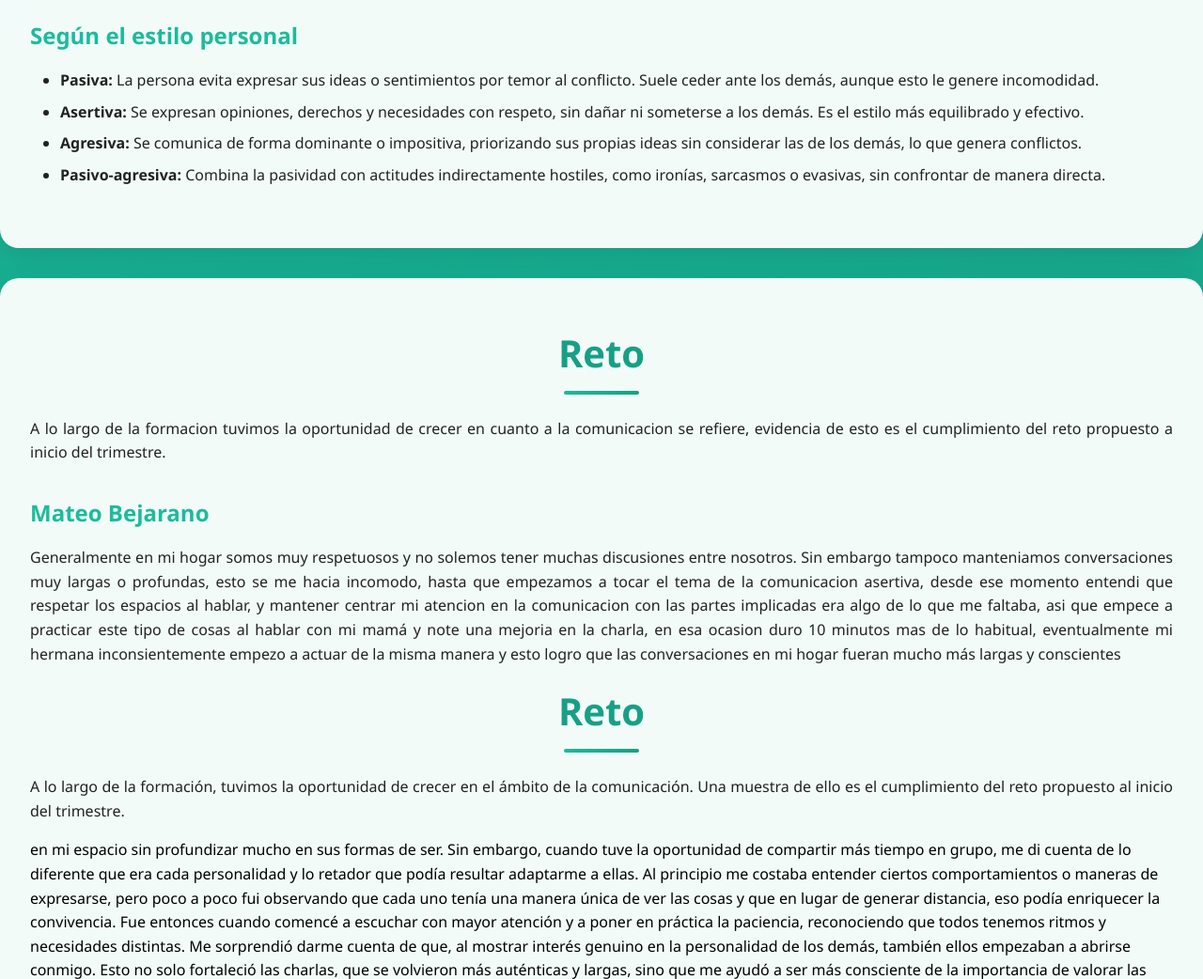
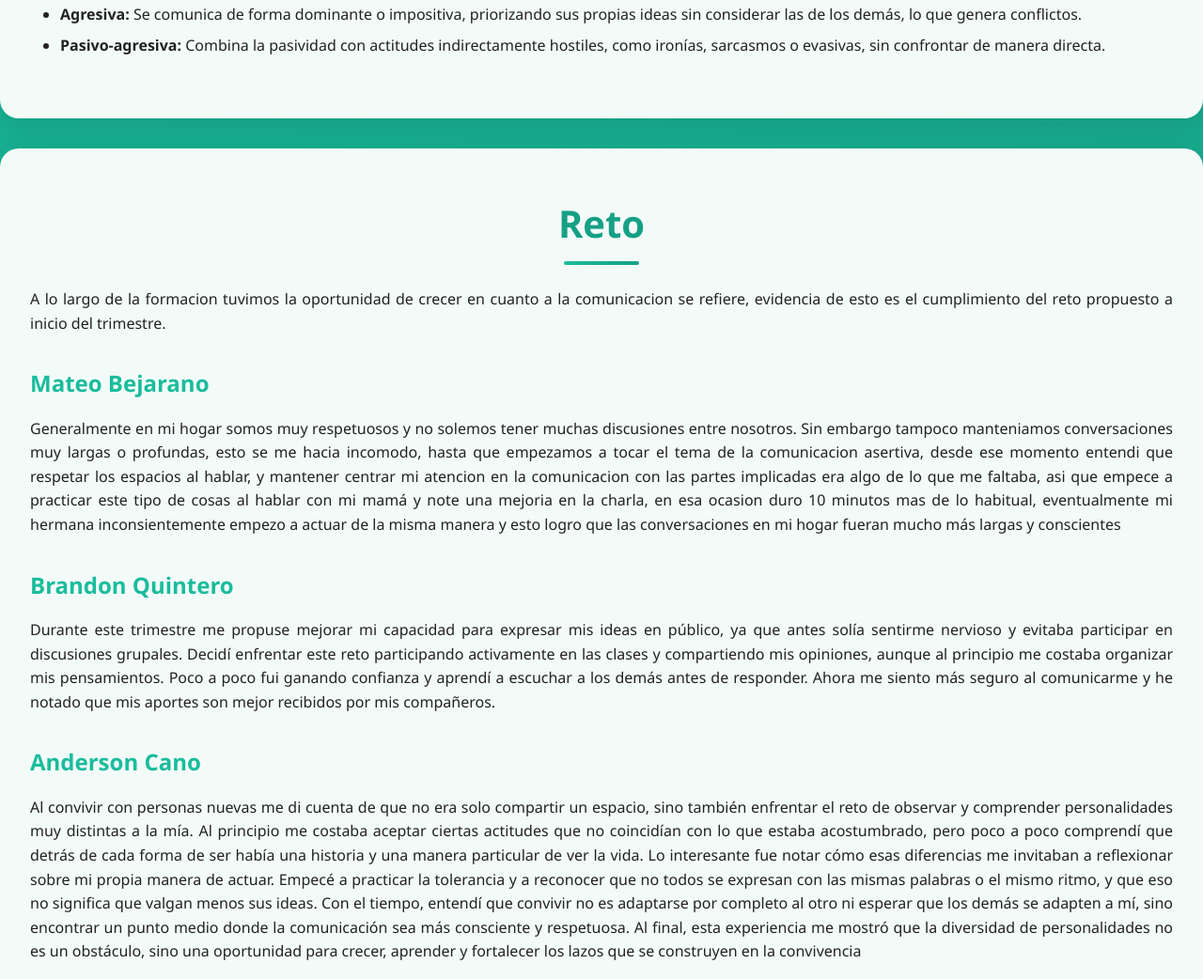
Before and after one commit to BrandonAlexisDev22/Comunicaciones-Trabajo, a plain HTML site: page index.html in a window 1280 px wide. Shown: the part 2800-3842 px from the top of the page at 94% size. Drawn offline with Linux system fonts and the light colour scheme.

Commit message:
Refactor content in index.html to enhance clarity and focus on personal communication experiences

```diff
--- a/index.html
+++ b/index.html
@@ -63,9 +63,6 @@
                 <p>Estos pilares representan las habilidades básicas que permiten comprender y transmitir mensajes de
                     manera efectiva. Desarrollarlos mejora nuestras relaciones personales, sociales y profesionales.</p>
 
-                <h3>1. Observar</h3>
-                <p>Implica prestar atención al lenguaje corporal, expresiones faciales y entorno. La observación nos
-                    permite captar señales que complementan lo que se dice con palabras.</p>
                 <h2>Los 4 pilares de la comunicación</h2>
                 <p>Estos pilares son habilidades fundamentales para comprender y transmitir mensajes de manera efectiva. Desarrollarlos mejora nuestras relaciones personales, sociales y profesionales.</p>
 
@@ -129,21 +126,8 @@
                     con mi mamá y note una mejoria en la charla, en esa ocasion duro 10 minutos mas de lo habitual,
                     eventualmente mi hermana inconsientemente empezo a actuar de la misma manera y esto logro que las
                     conversaciones en mi hogar fueran mucho más largas y conscientes</p>
-                <h2>Reto</h2>
-                <p>A lo largo de la formación, tuvimos la oportunidad de crecer en el ámbito de la comunicación. Una muestra de ello es el cumplimiento del reto propuesto al inicio del trimestre.</p>
-                    en mi espacio sin profundizar mucho en sus formas de ser. Sin embargo, cuando tuve la oportunidad de
-                    compartir más tiempo en grupo, me di cuenta de lo diferente que era cada personalidad y lo retador
-                    que podía resultar adaptarme a ellas. Al principio me costaba entender ciertos comportamientos o
-                    maneras de expresarse, pero poco a poco fui observando que cada uno tenía una manera única de ver
-                    las cosas y que en lugar de generar distancia, eso podía enriquecer la convivencia.
-
-                    Fue entonces cuando comencé a escuchar con mayor atención y a poner en práctica la paciencia,
-                    reconociendo que todos tenemos ritmos y necesidades distintas. Me sorprendió darme cuenta de que, al
-                    mostrar interés genuino en la personalidad de los demás, también ellos empezaban a abrirse conmigo.
-                    Esto no solo fortaleció las charlas, que se volvieron más auténticas y largas, sino que me ayudó a
-                    ser más consciente de la importancia de valorar las diferencias como un puente para mejorar la
-                    comunicación y la convivencia.</p>
-
+                <h3>Brandon Quintero</h3>
+                <p>Durante este trimestre me propuse mejorar mi capacidad para expresar mis ideas en público, ya que antes solía sentirme nervioso y evitaba participar en discusiones grupales. Decidí enfrentar este reto participando activamente en las clases y compartiendo mis opiniones, aunque al principio me costaba organizar mis pensamientos. Poco a poco fui ganando confianza y aprendí a escuchar a los demás antes de responder. Ahora me siento más seguro al comunicarme y he notado que mis aportes son mejor recibidos por mis compañeros.</p>
                 <h3>Anderson Cano</h3>
                 <p>Al convivir con personas nuevas me di cuenta de que no era solo compartir un espacio, sino también
                     enfrentar el reto de observar y comprender personalidades muy distintas a la mía. Al principio me
```
